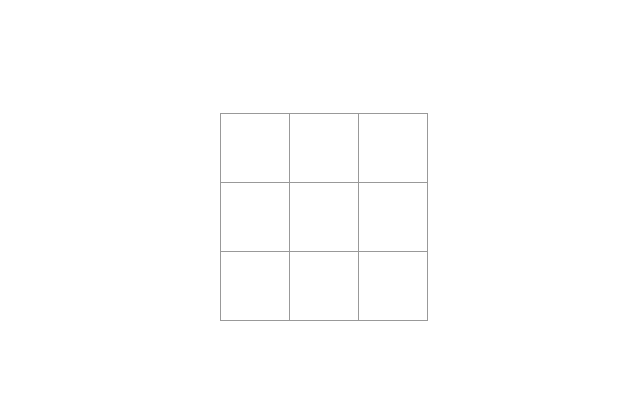
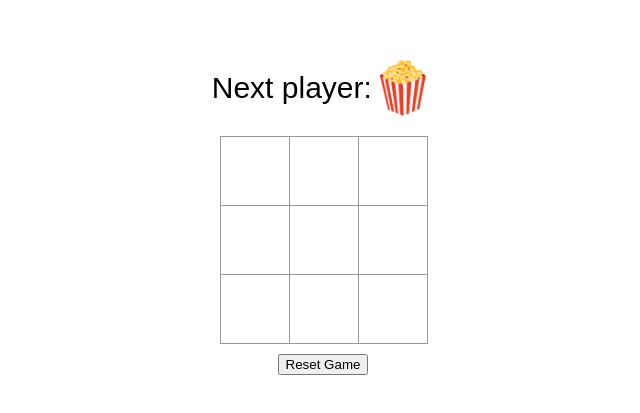
Before and after one commit to chris-schmitz/react-tutorial, a React (Create React App) app: page / in a window 1280 px wide. Shown: the part 183-596 px from the top of the page, without its empty margins (317-957 px from the left). Built offline with nearby package versions, Linux system fonts and the light colour scheme.

Commit message:
Up through Declaring a winner section

```diff
--- a/src/App.js
+++ b/src/App.js
@@ -1,15 +1,38 @@
 import {useState} from "react";
 
+
 export default function Board() {
+    const [symbols, setSymbols] = useState({primarySymbol: "🍿", secondarySymbol: "🍩"})
+    const [usePrimarySymbol, setUsePrimarySymbol] = useState(true)
     const [squares, setSquares] = useState(Array(9).fill(null))
 
-    function handleClick(squareIndex) {
-        const nextSquares = squares.slice()
-        nextSquares[squareIndex] = "X"
-        setSquares(nextSquares)
+    const winner = calculateWinner(squares)
+    const statusText = winner ? `Winner:` : `Next player:`
+    const statusSymbol = winner || getActiveSymbol()
+
+    function resetGame() {
+        setSquares(Array(9).fill(null))
+        setUsePrimarySymbol(true)
     }
 
+    function handleClick(squareIndex) {
+        if (squares[squareIndex] || winner) return
+
+        const nextSquares = squares.slice()
+        nextSquares[squareIndex] = usePrimarySymbol ? symbols.primarySymbol : symbols.secondarySymbol
+        setSquares(nextSquares)
+        setUsePrimarySymbol(!usePrimarySymbol)
+    }
+
+    function getActiveSymbol() {
+        return usePrimarySymbol ? symbols.primarySymbol : symbols.secondarySymbol
+    }
+
+
     return <>
+        <div className="status">
+            <span className="status-text">{statusText}</span><span class="status-symbol">{statusSymbol}</span>
+        </div>
         <div className="board-row">
             <Square value={squares[0]} onSquareClick={() => handleClick(0)}/>
             <Square value={squares[1]} onSquareClick={() => handleClick(1)}/>
@@ -25,9 +48,32 @@ export default function Board() {
             <Square value={squares[7]} onSquareClick={() => handleClick(7)}/>
             <Square value={squares[8]} onSquareClick={() => handleClick(8)}/>
         </div>
+        <div className="actions">
+            <button onClick={resetGame}>Reset Game</button>
+        </div>
     </>
 }
 
 function Square({value, onSquareClick}) {
     return <button className="square" onClick={onSquareClick}> {value} </button>
 }
+
+function calculateWinner(squares) {
+    const lines = [
+        [0, 1, 2],
+        [3, 4, 5],
+        [6, 7, 8],
+        [0, 3, 6],
+        [1, 4, 7],
+        [2, 5, 8],
+        [0, 4, 8],
+        [2, 4, 6]
+    ];
+    for (let i = 0; i < lines.length; i++) {
+        const [a, b, c] = lines[i];
+        if (squares[a] && squares[a] === squares[b] && squares[a] === squares[c]) {
+            return squares[a];
+        }
+    }
+    return null;
+}
--- a/src/index.css
+++ b/src/index.css
@@ -64,6 +64,13 @@ body {
     align-items: center;
 }
 
+#root {
+    display: flex;
+    flex-direction: column;
+    align-items: center;
+    justify-content: stretch;
+}
+
 .square {
     background: #fff;
     border: 1px solid #999;
@@ -86,7 +93,18 @@ body {
 }
 
 .status {
+    padding: 10px;
     margin-bottom: 10px;
+    display: flex;
+    align-items: center;
+}
+
+.status-text {
+    font-size: 30px;
+}
+
+.status-symbol {
+    font-size: 50px;
 }
 
 .game {
@@ -97,3 +115,10 @@ body {
 .game-info {
     margin-left: 20px;
 }
+
+.actions {
+    padding: 10px;
+    display: flex;
+    width: 100%;
+    justify-content: center;
+}
```
